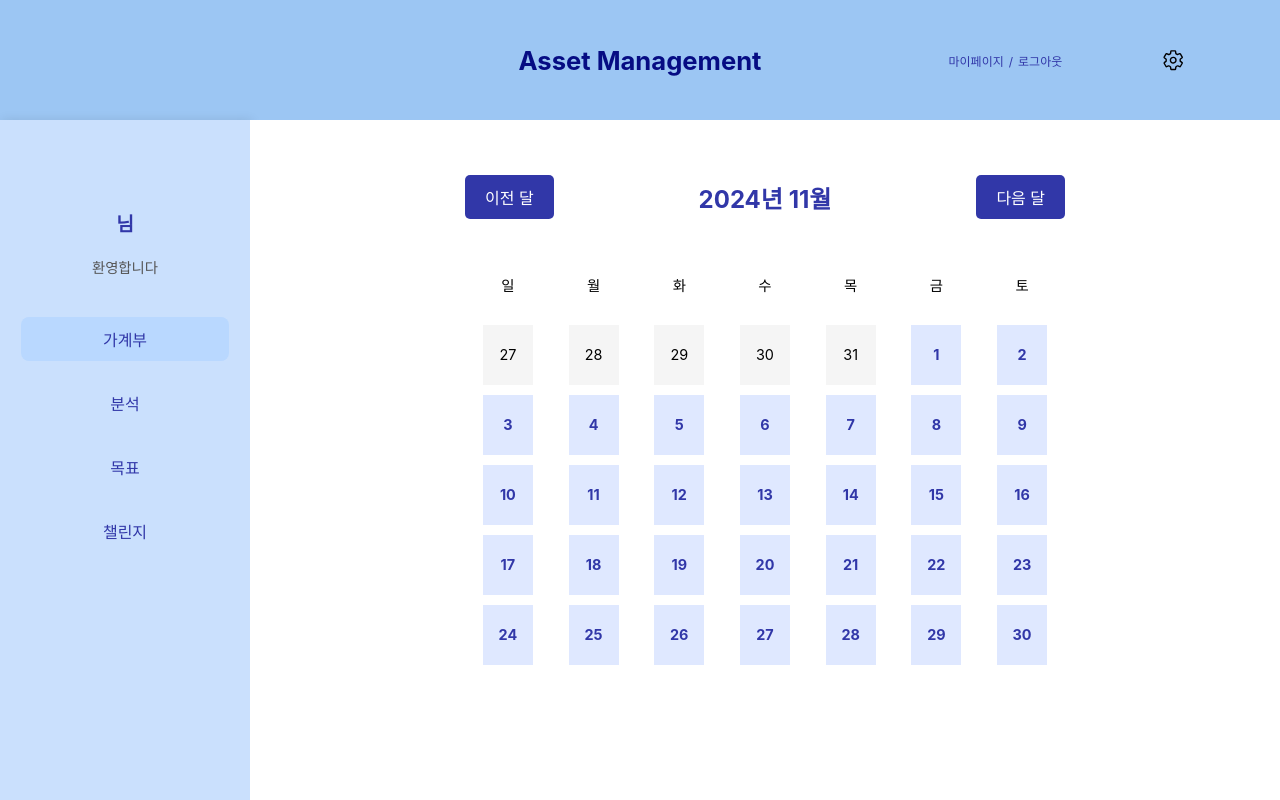
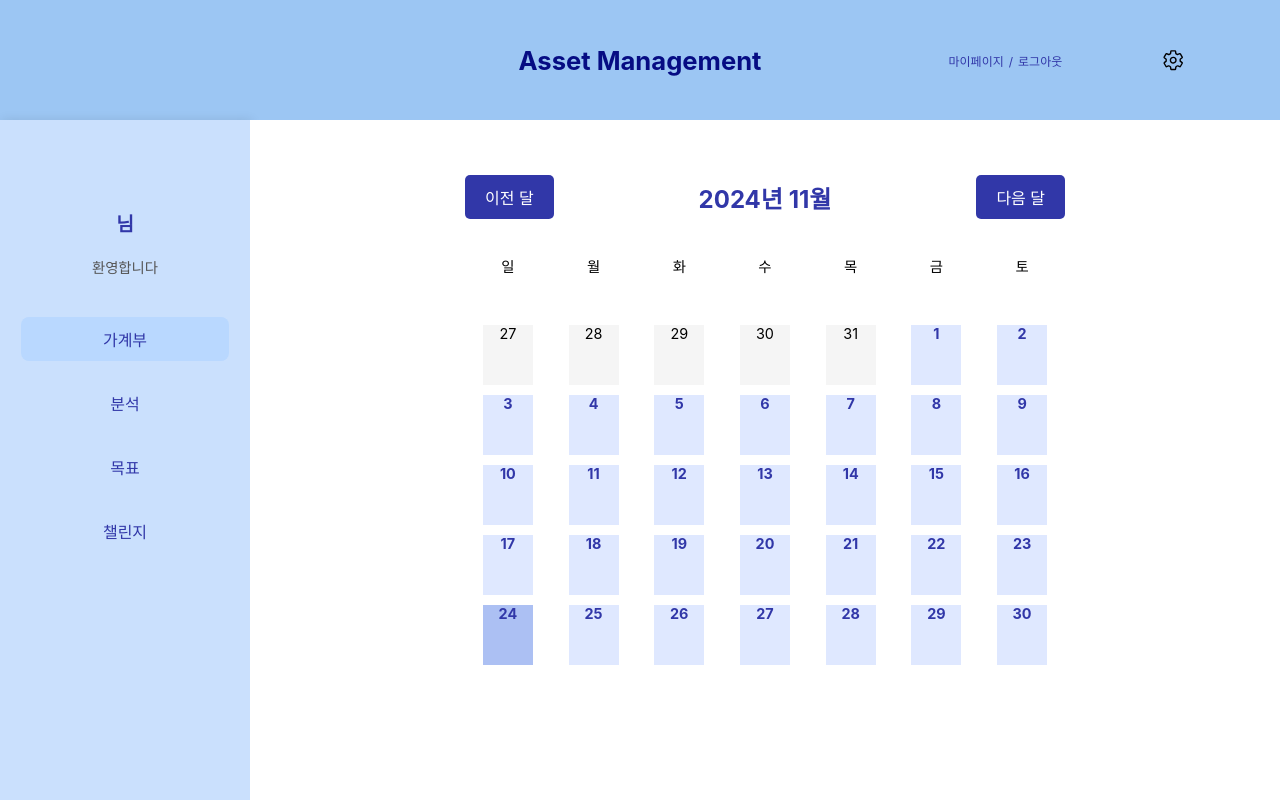
Before and after one commit to hgb926/asset-management, a React (Create React App) app: page / in a window 1280 px wide. Built offline with nearby package versions, Linux system fonts and the light colour scheme; sample sign-in values are in the browser's storage.

Commit message:
[Design] 달력 색상 조정

```diff
--- a/src/components/main/accountbook/AccountBook.js
+++ b/src/components/main/accountbook/AccountBook.js
@@ -24,6 +24,7 @@ const AccountBook = () => {
         const weeks = [];
         let currentWeek = [];
         let currentDate = new Date(startDay);
+
 
         while (currentDate <= endDay) {
             currentWeek.push(new Date(currentDate));
@@ -81,7 +82,7 @@ const AccountBook = () => {
                                 key={idx}
                                 className={`${styles.day} ${
                                     date.getMonth() === currentDate.getMonth() ? styles.currentMonth : ""
-                                }`}
+                                } ${date.getDate() === currentDate.getDate() ? styles.today : ''}`}
                             >
                                 {date.getDate()}
                             </div>
--- a/src/config/route-config.js
+++ b/src/config/route-config.js
@@ -2,8 +2,7 @@ import { createBrowserRouter } from "react-router-dom";
 import RootLayout from "../layout/RootLayout";
 import SignUp from "../components/auth/signup/SignUp.js";
 import LoginForm from "../components/auth/login/LoginForm.js";
-import {authCheckLoader} from "./auth";
-import Analysis from "../components/main/analysis/Analysis";
+import Analysis from "../components/main/analysis/Analysis.js";
 import Goal from "../components/main/goal/Goal";
 import Challenge from "../components/main/challenge/Challenge";
 
--- a/src/styles/accountbook/AccountBook.module.scss
+++ b/src/styles/accountbook/AccountBook.module.scss
@@ -45,8 +45,9 @@
         height: 60px;
         display: flex;
         justify-content: center;
-        align-items: center;
+        //align-items: center;
         font-size: 0.9rem;
+        cursor: pointer;
       }
 
       .day {
@@ -60,9 +61,13 @@
         }
 
         &:hover {
-          background-color: #3137a8;
-          color: white;
+          background-color: #b4c8fa;
+          //color: white;
         }
+      }
+      .today {
+        background-color: #acc0f3 !important;
+        color: white;
       }
     }
   }
```
